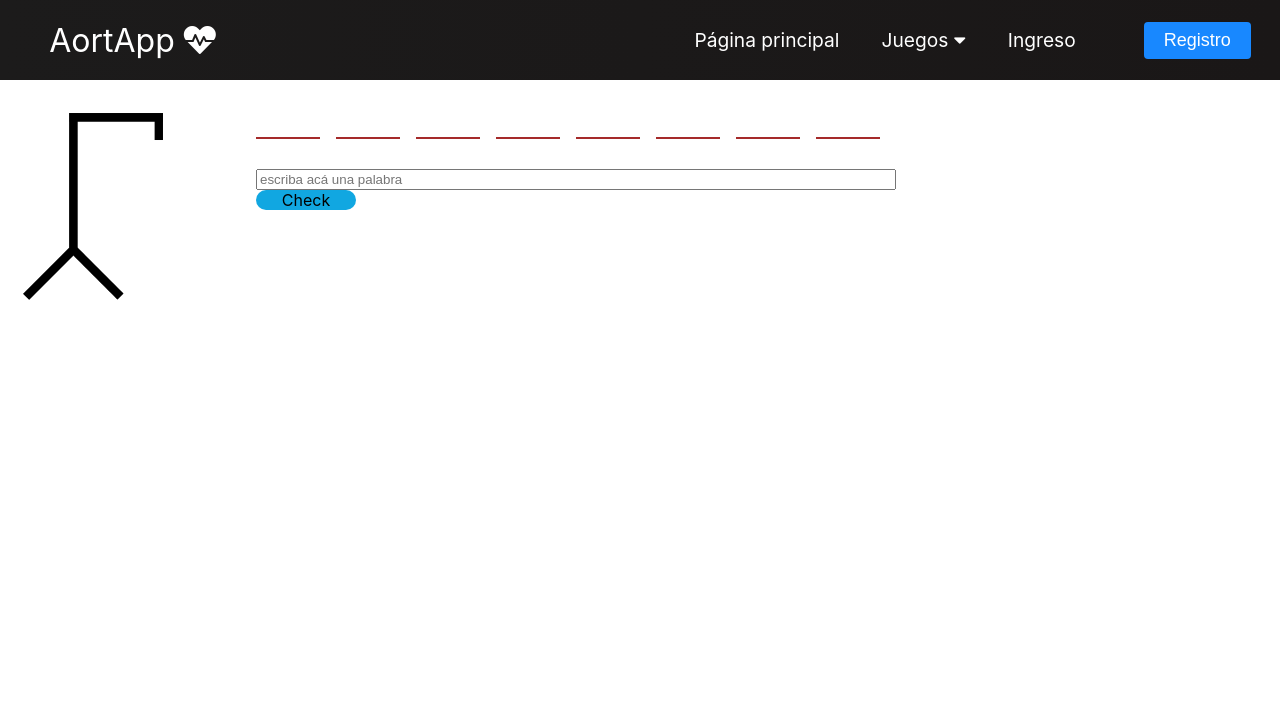
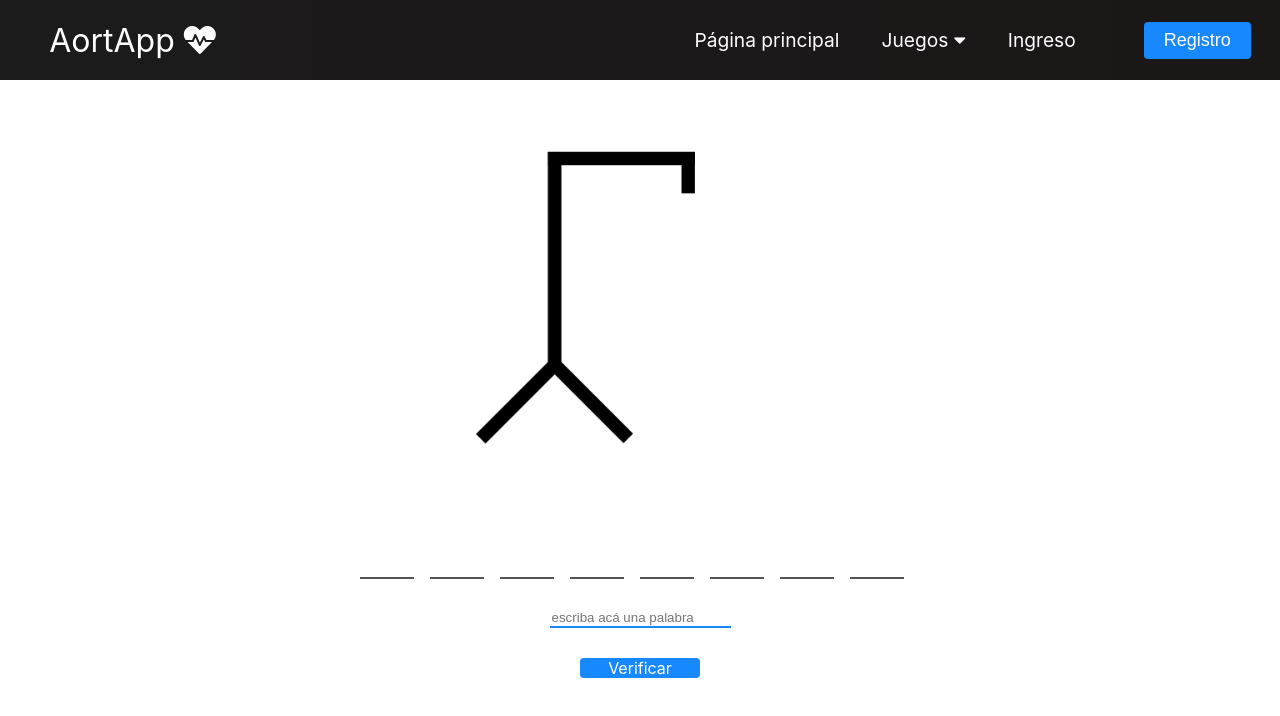
Before and after one commit to jdmejiav/AortApp, a React (Create React App) app: page /ahorcadito in a window 1280 px wide. Shown: the top 716 px of the page. Built offline with nearby package versions, Linux system fonts and the light colour scheme.

Commit message:
ahorcadito finalizado

```diff
--- a/src/components/Navbar.css
+++ b/src/components/Navbar.css
@@ -64,6 +64,8 @@
   display: none;
 }
 
+
+
 @media screen and (max-width: 960px) {
   .NavbarItems {
     position: relative;
@@ -87,6 +89,7 @@
     opacity: 1;
     transition: all 0.5s ease;
     z-index: 1;
+    height: 100%;
   }
 
   .nav-links {
--- a/src/components/ahorcadito.css
+++ b/src/components/ahorcadito.css
@@ -1,7 +1,8 @@
 
 .img-progress{
-    height: 20%;
-    width: 20%;
+    height: 400px;
+    width: 400px;
+    margin: 20px;
 }
 
 
@@ -9,12 +10,12 @@
     margin-bottom: 30px;
     font-size: xxx-large;
     align-items: center;
-    width: 60px;
+    width: 50px;
     background-color: white;
     border-left: none;
     border-right: none;
     border-top: none;
-    border-color: brown;
+    border-color: black;
     margin-right: 1rem;
     justify-content: center;
 }
@@ -27,13 +28,40 @@
 
 .container-ahorcadito{
     display: flex;
-    flex-direction: row;
+    flex-direction: column;
+    align-items: center;
+    justify-content: center;
 }
 
 .btn-check{
+    margin-top: 30px;
     justify-content: center;
+    align-items: center;
     text-align: center;
-    background-color: #11a7e1;
-    border-radius: 30px;
-    width: 100px;
+    color: #fff;
+    background-color: var(--primary);
+    border-radius: 4px;
+    width: 120px;
+    cursor: pointer;
+    text-decoration: dashed;
 }
+
+.btn-check:hover{
+
+    transition: all 0.3s ease-out;
+    background-color: transparent;
+    color: #11a7e1;
+    border-radius: 4px;
+    border: 2px solid var(--primary);
+    transition: all 0.3s ease-out;
+}
+
+
+
+.input-word{
+    border-top: none;
+    border-left: none;
+    border-right: none;
+    border-color: var(--primary);
+
+}
--- a/src/components/ahorcadito.js
+++ b/src/components/ahorcadito.js
@@ -1,80 +1,127 @@
 import React, { Component } from "react";
 
-import "./ahorcadito.css"
+import "./ahorcadito.css";
 
+import base from "./images/base.png";
+import cabeza from "./images/cabeza.png";
+import cuerpo from "./images/cuerpo.png";
 
-import base from "./images/base.png"
-import cabeza from "./images/cabeza.png"
-import cuerpo from "./images/cuerpo.png"
+import brazoDerecho from "./images/brazo derecho.png";
+import brazoIzquierdo from "./images/brazo izquierdo.png";
 
-
-import brazoDerecho from "./images/brazo derecho.png"
-import brazoIzquierdo from "./images/brazo izquierdo.png"
-
-import piernaDerecha from "./images/pierna derecha.png"
-import piernaIzquierda from "./images/pierna izquierda.png"
-
-
-
-
-
+import piernaDerecha from "./images/pierna derecha.png";
+import piernaIzquierda from "./images/pierna izquierda.png";
 
 export default class Ahorcadito extends Component {
   constructor() {
     super();
-    this.state ={
-        palabras : ["palabra","palabra2","palabra3"],
+    this.state = {
+      palabras: ["palabra", "palabra2", "palabra3"],
       currentWordIndex: 0,
       currentImg: base,
-        input:"",
+      input: "",
       wordToShow: "",
-
+    };
   }
 
+  componentDidMount() {
+    const temp = Math.floor(Math.random() * this.state.palabras.length);
+    for (let i = 0; i < this.state.palabras[temp].length; i++) {
+      this.state.wordToShow += " ";
     }
 
-  componentDidMount(){
-    const temp = Math.floor(Math.random() * (this.state.palabras.length));
-    for (let i = 0 ; i<this.state.palabras[temp].length;i++){
-      this.state.wordToShow+=" "
+    this.setState({ currentWordIndex: temp });
   }
 
-    this.setState({currentWordIndex: temp})
+  render() {
+    const replaceAt = (index, replacement, string) => {
+      if (index >= string.length) {
+        return string.valueOf();
+      }
+      return (
+        string.substring(0, index) + replacement + string.substring(index + 1)
+      );
+    };
 
-  }
-
-
-  render() {
-    const onClick = (e) =>{
-      e.preventDefault();
-
-      for (let i = 0; i<this.state.palabras[this.state.currentWordIndex].length;i++){
-        if (this.state.input.charAt(i) == this.state.palabras[this.state.currentWordIndex].charAt(i)){
-          let temp = "";
-          for(let j = 0; j<this.state.palabras[this.state.currentWordIndex].length;j++){
-            if (j==i){
-              temp+=this.state.input[j]
-            }else{
-              temp+=this.state.wordToShow[j]
+    const onClick = (e) => {
+      let temp = this.state.wordToShow;
+      for (let i = 0; i < this.state.palabras[this.state.currentWordIndex].length; i++) {
+        if (
+          this.state.input.charAt(i) ==
+          this.state.palabras[this.state.currentWordIndex].charAt(i)
+        ) {
+          for (
+            let j = 0;
+            j < this.state.palabras[this.state.currentWordIndex].length;
+            j++
+          ) {
+            console.log(temp);
+            if (j == i) {
+              temp = replaceAt(
+                j,
+                this.state.palabras[this.state.currentWordIndex].charAt(i),
+                temp
+              );
             }
           }
-          this.setState({wordToShow:temp});
+          console.log(temp);
+          this.setState({ wordToShow: temp });
         }
-
-
+        if (
+          this.state.palabras[this.state.currentWordIndex] !=
+          this.state.input.trim()
+        ) {
+          if (this.state.currentImg == base) {
+            this.setState({ currentImg: cabeza });
+          } else if (this.state.currentImg == cabeza) {
+            this.setState({ currentImg: cuerpo });
+          } else if (this.state.currentImg == cuerpo) {
+            this.setState({ currentImg: brazoIzquierdo });
+          } else if (this.state.currentImg == brazoIzquierdo) {
+            this.setState({ currentImg: brazoDerecho });
+          } else if (this.state.currentImg == brazoDerecho) {
+            this.setState({ currentImg: piernaIzquierda });
+          } else if (this.state.currentImg == piernaIzquierda) {
+            this.setState({ currentImg: piernaDerecha });
           }
         }
+      }
+    };
     return (
-
       <div className="container-ahorcadito">
         <img src={this.state.currentImg} className="img-progress"></img>
-                  <div className="container-palabras">
-                <div className="letras">{this.state.wordToShow.split("").map((i)=>{return(<input className="letra" value={i} style = {{"backgroud":"#fff"}} disabled/>)})}</div>
-                  <input type="text" placeHolder="escriba acá una palabra" onChange={(e)=>{this.setState({input:e.target.value})}}/>
-                  <a className="btn-check" onClick={onClick}>Check</a>
+
+        <div className="letras">
+          {this.state.wordToShow.split("").map((i) => {
+            return (
+              <input
+                className="letra"
+                value={i}
+                style={{ backgroud: "#fff" }}
+                disabled
+              />
+            );
+          })}
         </div>
+          <input
+            className="input-word"
+            type="text"
+            placeHolder="escriba acá una palabra"
+            onChange={(e) => {
+              this.setState({ input: e.target.value });
+            }}
+          />
+          <a
+            type="submit"
+            className="btn-check"
+            onClick={(e) => {
+              onClick(e);
+            }}
+          >
+            Verificar
+          </a>
+
       </div>
-
-    )
+    );
   }
 }
```
Lines whose indentation alone changed are shown as unchanged.
